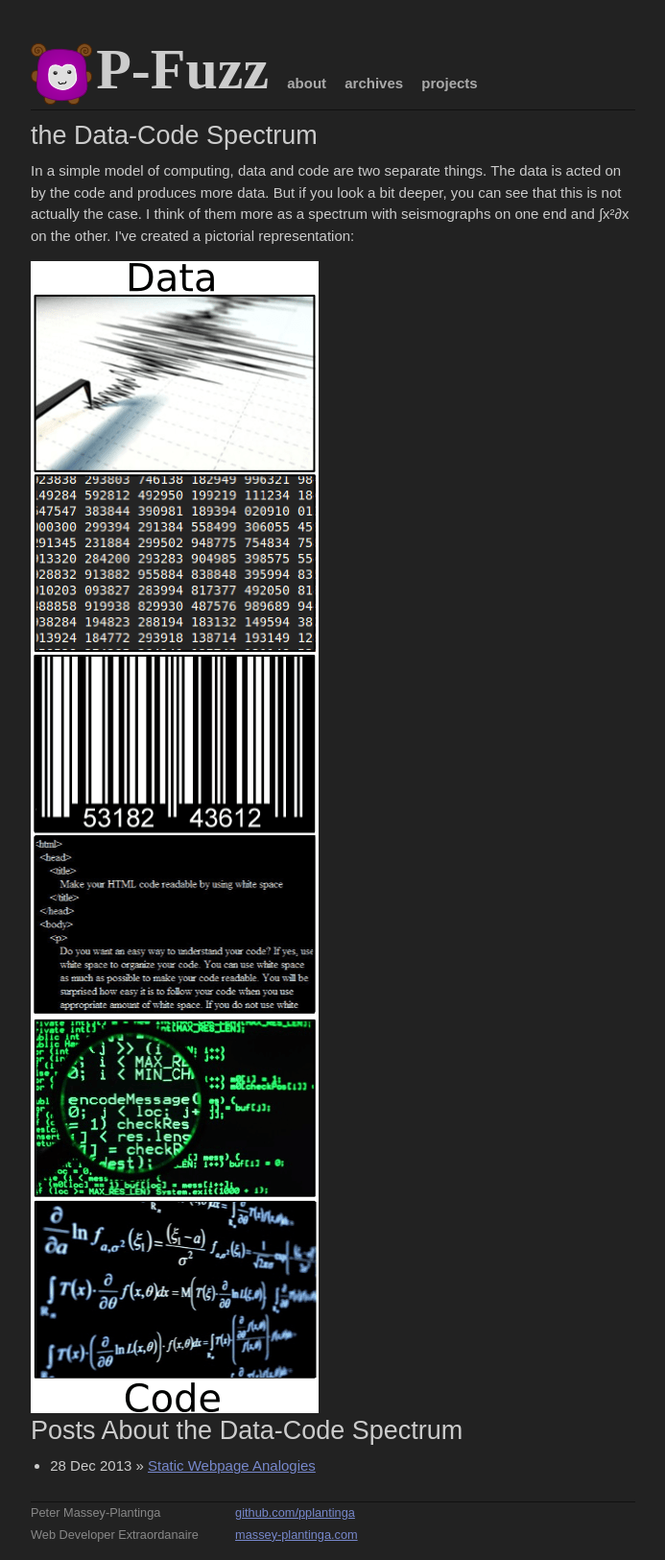
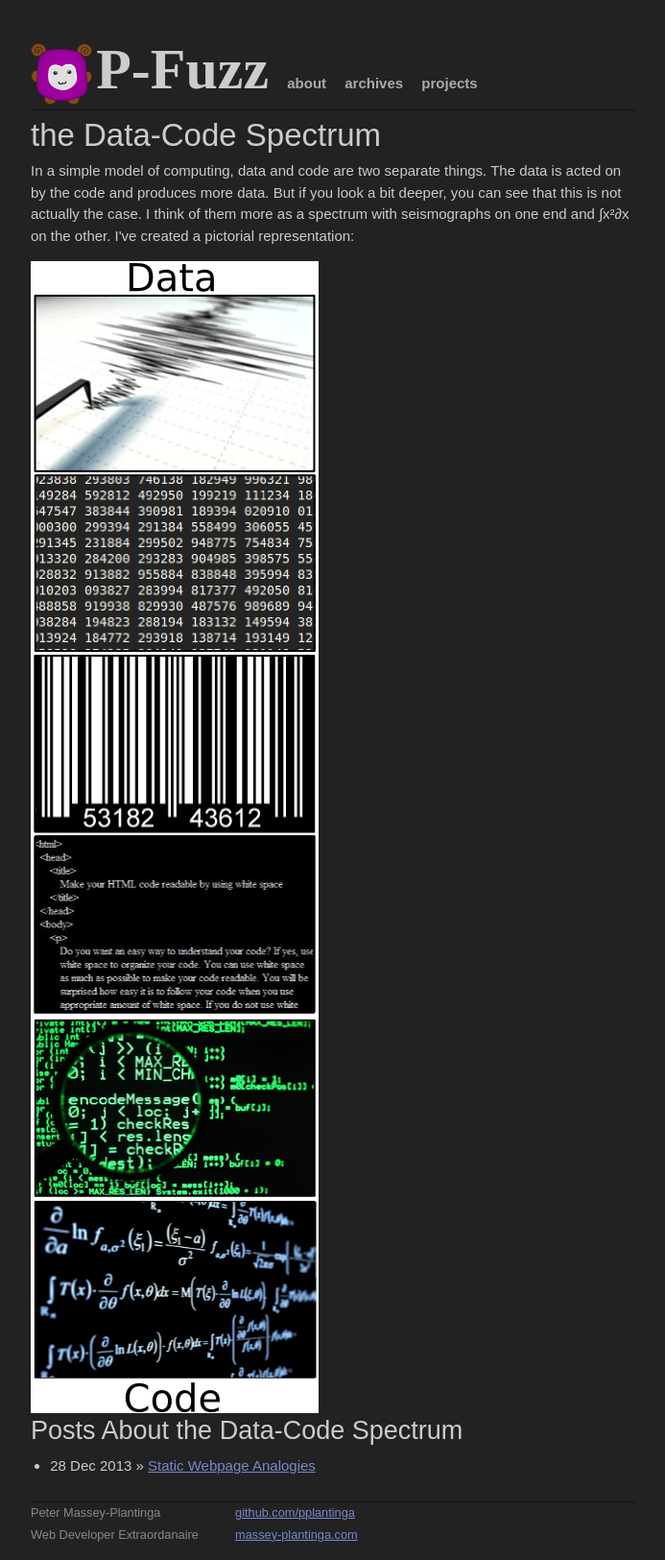
Before and after one commit to pplantinga/pfuzz-blog, a Jekyll site: the page built from archives/data-code-spectrum.html, in a window 1280 px wide. Shown: the whole page at 96% size, without its empty margins (293-986 px from the left). Built offline with Jekyll 4.4.1, drawn with Linux system fonts in a browser that asks for light colours; some web fonts are replaced; Markdown is read by kramdown in place of the engine named in the settings.

Commit message:
use appropriate heading levels

```diff
--- a/_layouts/default.html
+++ b/_layouts/default.html
@@ -17,7 +17,7 @@
         <div class="site">
           <div class="header">
             <a href="/"><img src="/p-fuzz.png" class="header-icon" /></a>
-            <h1 class="title"><a href="/">{{ site.name }}</a></h1>
+            <h2 class="title"><a href="/">{{ site.name }}</a></h2>
             <a class="extra" href="/about/">about</a>
             <a class="extra" href="/archives/">archives</a>
             <a class="extra" href="/projects/">projects</a>
--- a/_layouts/post.html
+++ b/_layouts/post.html
@@ -1,7 +1,7 @@
 ---
 layout: default
 ---
-<h2>{{ page.title }}</h2>
+<h1>{{ page.title }}</h1>
 {% if page.date %}
 <p class='meta'>Posted on {{ page.date | date_to_string }}</p>
 {% endif %}
```
Also changed, not shown: 1 other file.
